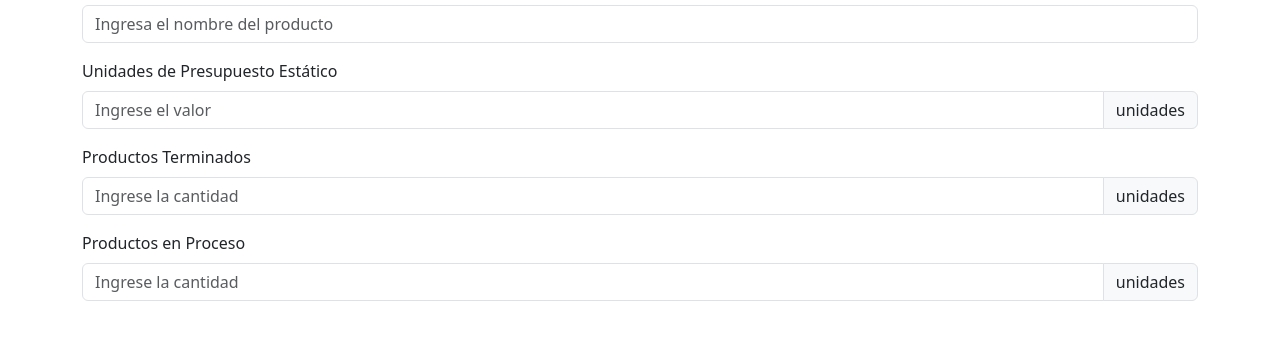
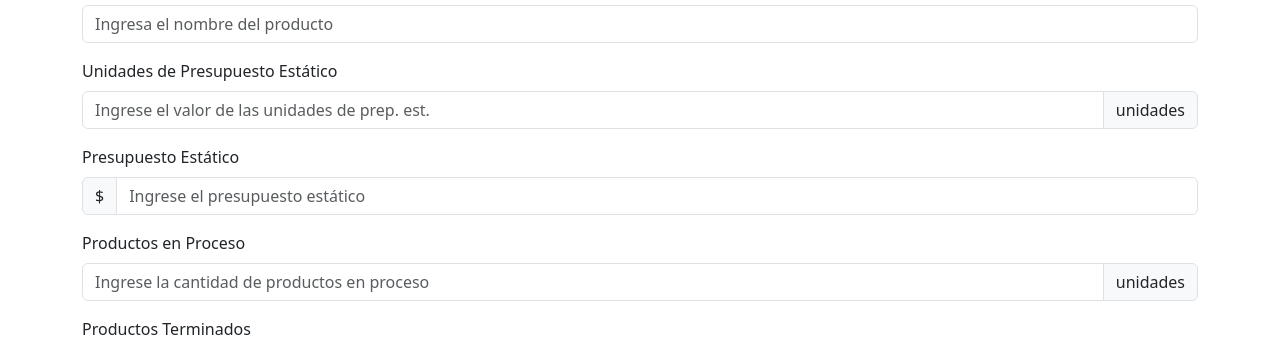
Before and after one commit to kr98b/contabilidad, a website: page public/registrar.html in a window 1280 px wide. Shown: the part 317-663 px from the top of the page. Drawn offline with Linux system fonts and the light colour scheme.

Commit message:
Add files via upload

```diff
--- a/public/registrar.html
+++ b/public/registrar.html
@@ -78,7 +78,23 @@
                 <div class="mb-3">
                     <label for="prep_est_unid" class="form-label">Unidades de Presupuesto Estático</label>
                     <div class="input-group">
-                        <input type="number" class="form-control" id="prep_est_unid" placeholder="Ingrese el valor">
+                        <input type="number" class="form-control" id="prep_est_unid" placeholder="Ingrese el valor de las unidades de prep. est.">
+                        <span class="input-group-text">unidades</span>
+                    </div>
+                </div>
+
+                <div class="mb-3">
+                    <label for="prep_est_nuevo" class="form-label">Presupuesto Estático</label>
+                    <div class="input-group">
+                        <span class="input-group-text">$</span>
+                        <input type="number" class="form-control" id="prep_est_nuevo" placeholder="Ingrese el presupuesto estático">
+                    </div>
+                </div>
+
+                <div class="mb-3">
+                    <label for="productos-en-proceso" class="form-label">Productos en Proceso</label>
+                    <div class="input-group">
+                        <input type="number" class="form-control" id="productos-en-proceso" placeholder="Ingrese la cantidad de productos en proceso">
                         <span class="input-group-text">unidades</span>
                     </div>
                 </div>
@@ -87,7 +103,7 @@
                     <label for="productos-terminados" class="form-label">Productos Terminados</label>
                     <div class="input-group">
                         <input type="number" class="form-control" id="productos-terminados"
-                            placeholder="Ingrese la cantidad">
+                            placeholder="Ingrese la cantidad de productos terminados">
                         <span class="input-group-text">unidades</span>
                     </div>
                 </div>
@@ -547,7 +563,7 @@
         <script>
             function validateForm() {
                 const fields = [
-                    'producto', 'prep_est_unid', 'productos-terminados', 'productos-en-proceso',
+                    'producto', 'prep_est_unid', 'prep_est_unid', 'productos-terminados', 'productos-en-proceso',
                     'kilos', 'precio-kilo', 'horas-mano', 'precio-hora-hombre', 'cargos-indirectos',
                     'precio-hora-maquina', 'req-cif', 'cu-cif', 'mp_percent', 'mo_percent', 'civ_percent',
                     'cif_percent', 'mp_unid_r', 'mp_cu_r', 'costo-mod-horas', 'costo-hora-mod', 'civ_unid_r',
@@ -609,6 +625,7 @@
                 // Informe de Producto
                 data.producto = document.getElementById("producto").value;
                 data.prepEstUnid = document.getElementById("prep_est_unid").value;
+                data.prepEstNuevo = document.getElementById("prep_est_nuevo").value;
                 data.productosTerminados = document.getElementById("productos-terminados").value;
                 data.productosEnProceso = document.getElementById("productos-en-proceso").value;
 
```
Also changed, not shown: public/historico.html (+4 -4 lines).
